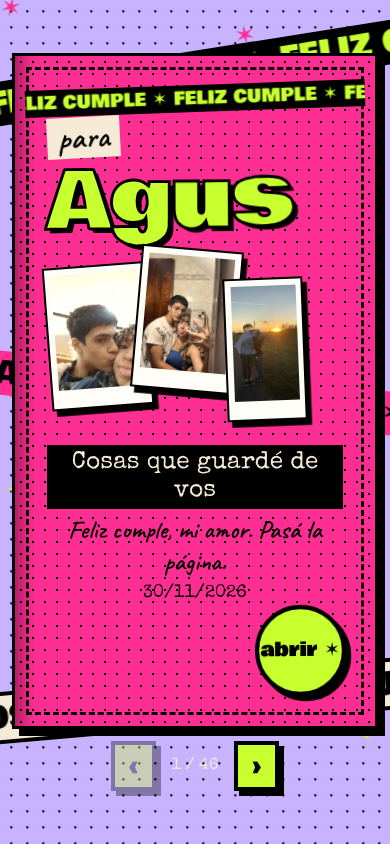
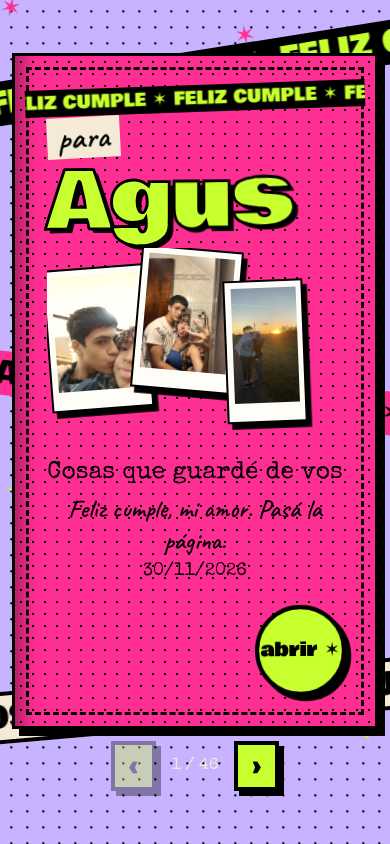
Before and after one commit to AndyPolverini/Agus-cookies, a plain HTML site: page index.html in a window 390 px wide. Drawn offline with nearby package versions, Linux system fonts and the light colour scheme.

Commit message:
cambiosss

```diff
--- a/styles.css
+++ b/styles.css
@@ -122,7 +122,7 @@ button{font:inherit;cursor:pointer}
 .bk-cover .bk-in{margin:3cqw;height:calc(100% - 6cqw);border:3px dashed #000}
 .bk-cover .para{font:9cqw var(--hand);background:var(--cream);align-self:flex-start;padding:0 3cqw;transform:rotate(-3deg)}
 .bk-cover h2{font:22cqw/.9 var(--display);color:var(--acid);-webkit-text-stroke:.8cqw #000;text-shadow:1.2cqw 1.2cqw 0 #000;word-break:break-word}
-.bk-cover h3{font:6cqw/1.15 var(--type);background:#000;color:var(--cream);padding:1cqw 2cqw;align-self:flex-start;transform:rotate(1.5deg)}
+.bk-cover h3{font:6cqw/1.15 var(--type);background:transparent;color:var(--ink);padding:0;align-self:flex-start;transform:rotate(1.5deg)}
 .bk-cover small{margin-top:auto}.bk-cover .btn{font-size:5cqw}
 .bk-mes{font:6.5cqw var(--hand);background:var(--acid);border:2px solid #000;padding:0 2cqw;align-self:flex-start;transform:rotate(-3deg)}
 .bk-grid{flex:1;min-height:0;display:grid;grid-template-columns:1fr 1fr;grid-auto-rows:minmax(0,1fr);gap:4cqw}
@@ -176,8 +176,9 @@ button{font:inherit;cursor:pointer}
 .cv-open{position:absolute;right:4cqw;bottom:4cqw;width:24cqw;height:24cqw;border-radius:50%;padding:0;line-height:1;transform:rotate(-12deg);animation:wob 2.2s ease-in-out infinite;display:grid;place-items:center}
 @keyframes wob{50%{transform:rotate(8deg) scale(1.08)}}
 @media(max-width:899px){
+  .cv-pics{overflow:hidden}
   .bk-cover h3{font-size:6.8cqw;align-self:center;max-width:100%;text-align:center;transform:none}
   .cv-msg{font-size:7cqw;max-width:100%;align-self:center;text-align:center}
   .bk-cover small{font-size:5cqw;max-width:100%;align-self:center;text-align:center}
-  .cv-open{position:relative;right:auto;bottom:auto;align-self:flex-end;flex:none;margin-top:auto}
+  .cv-open{position:relative;right:auto;bottom:auto;align-self:flex-end;flex:none;margin-top:6cqw}
 }
```
